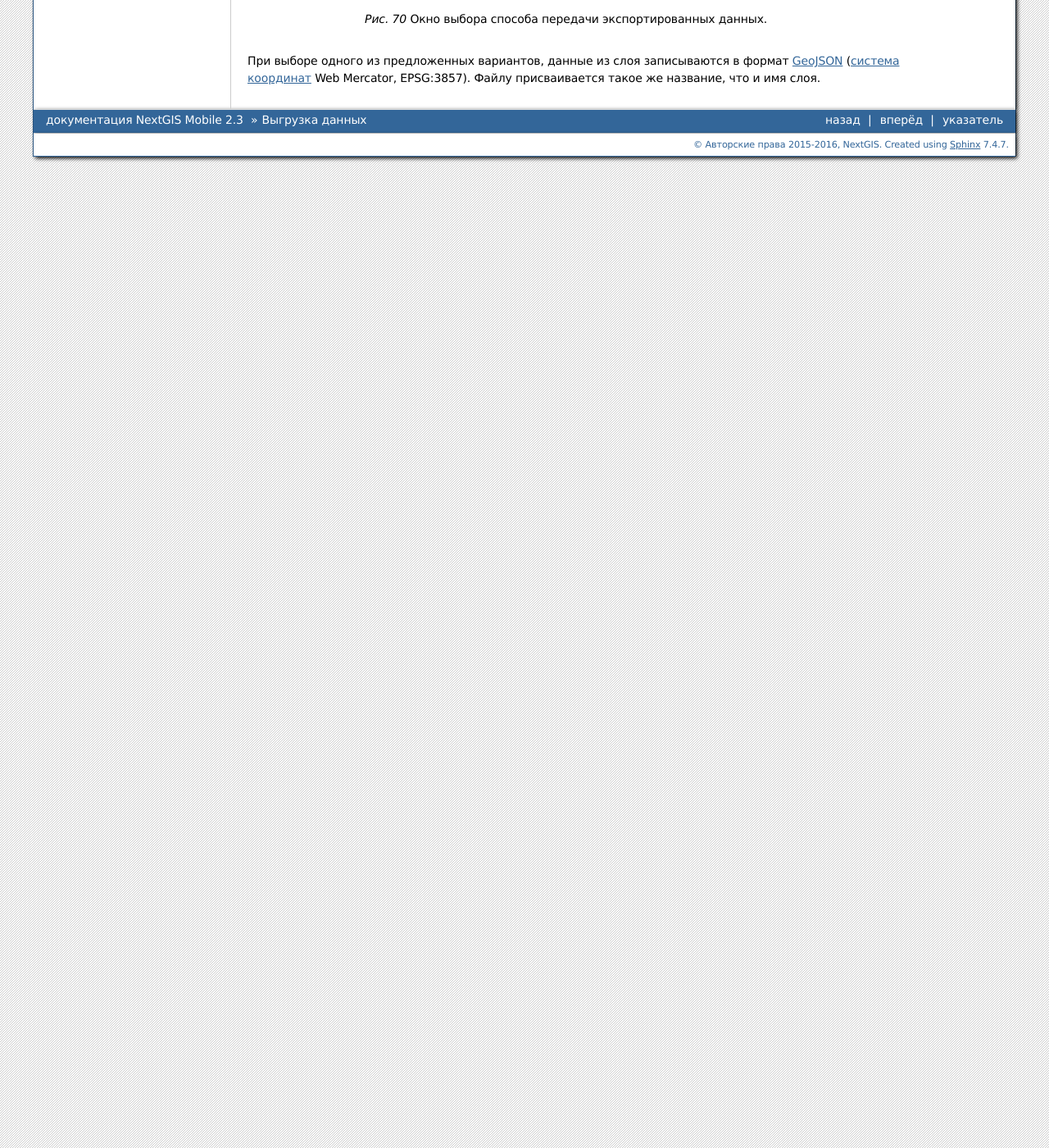
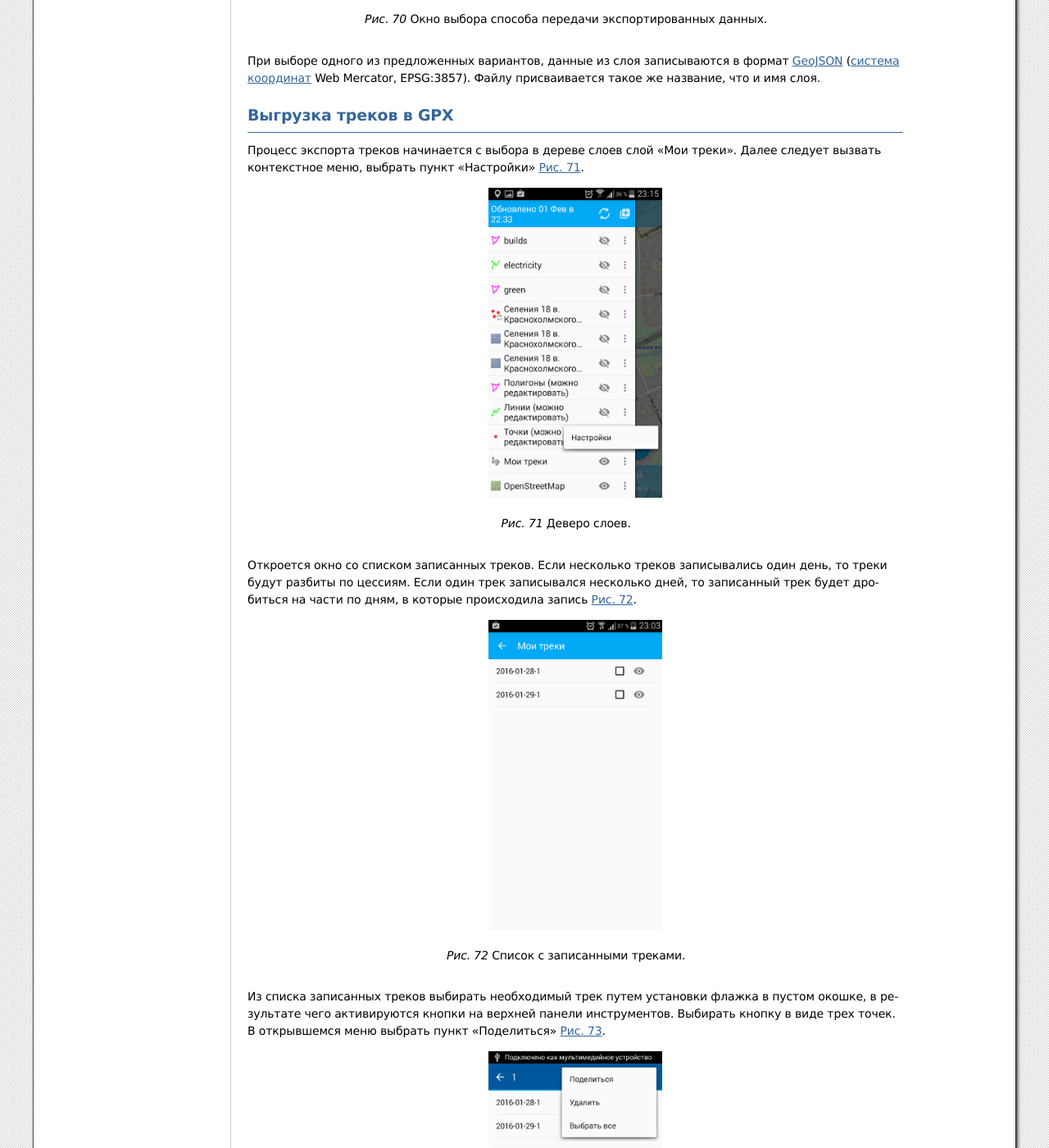
Before and after one commit to nextgis/docs_ngmobile, a Sphinx documentation site: the page built from source/share.rst, in a window 1280 px wide and 1400 px high, scrolled down 609 px. Shown: the whole window at 82% size. Built offline with Sphinx 7.4.7, drawn with Linux system fonts in a browser that asks for light colours; formulas are drawn with MathJax 3; some of the changed text lies outside the part shown.

Commit message:
выгрузка треков

```diff
--- a/source/share.rst
+++ b/source/share.rst
@@ -18,3 +18,43 @@ GeoJSON
    Окно выбора способа передачи экспортированных данных.
 
 При выборе одного из предложенных вариантов, данные из слоя записываются в формат :term:`GeoJSON` (:term:`система координат` Web Mercator, EPSG:3857). Файлу присваивается такое же название, что и имя слоя.
+
+Выгрузка треков в GPX
+----------------------
+
+Процесс экспорта треков начинается с выбора в дереве слоев слой "Мои треки".
+Далее следует вызвать контекстное меню, выбрать пункт "Настройки" :numref:`ngmobile_tree_layers_gpx_pic`.
+
+.. figure:: _static/tree_layers_gpx.png
+   :name: ngmobile_tree_layers_gpx_pic
+   :align: center
+   :height: 10cm
+
+   Деверо слоев.
+
+Откроется окно со списком записанных треков. Если несколько треков записывались
+один день, то треки будут разбиты по цессиям. Если один трек записывался несколько
+дней, то записанный трек будет дробиться на части по дням, в которые происходила
+запись :numref:`ngmobile_tracks_list_gpx_pic`.
+
+.. figure:: _static/tracks_list_gpx.png
+   :name: ngmobile_tracks_list_gpx_pic
+   :align: center
+   :height: 10cm
+
+   Список с записанными треками.
+
+Из списка записанных треков выбирать необходимый трек путем установки флажка в
+пустом окошке, в результате чего активируются кнопки на верхней панели инструментов.
+Выбирать кнопку в виде трех точек. В открывшемся меню выбрать пункт "Поделиться" :numref:`ngmobile_tracks_list_and_menus_pic`.
+
+.. figure:: _static/tracks_list_and_menus.png
+   :name: ngmobile_tracks_list_and_menus_pic
+   :align: center
+   :height: 10cm
+
+   Активация меню списка записанных треков.
+
+При выборе пункта меню "Поделиться" откроется стандартное системное меню выбора
+способа передачи экспортированных данных (например, по почте, облачное хранилище
+файлов, карта памяти и т.п.). Окно выбора представлено на :numref:`ngmobile_share_pic`.
```
Also changed, not shown: source/_static/tracks_list_and_menus.png (added), source/_static/tracks_list_gpx.png (added), source/_static/tree_layers_gpx.png (added).
